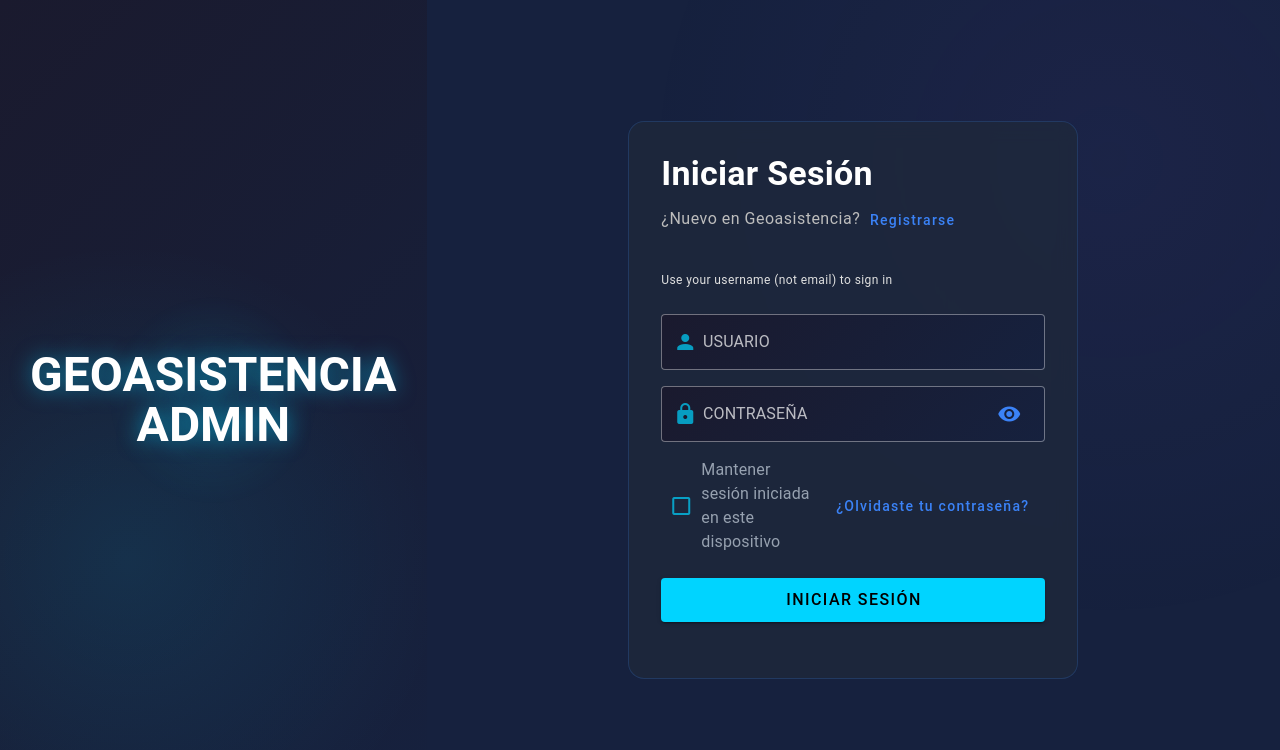
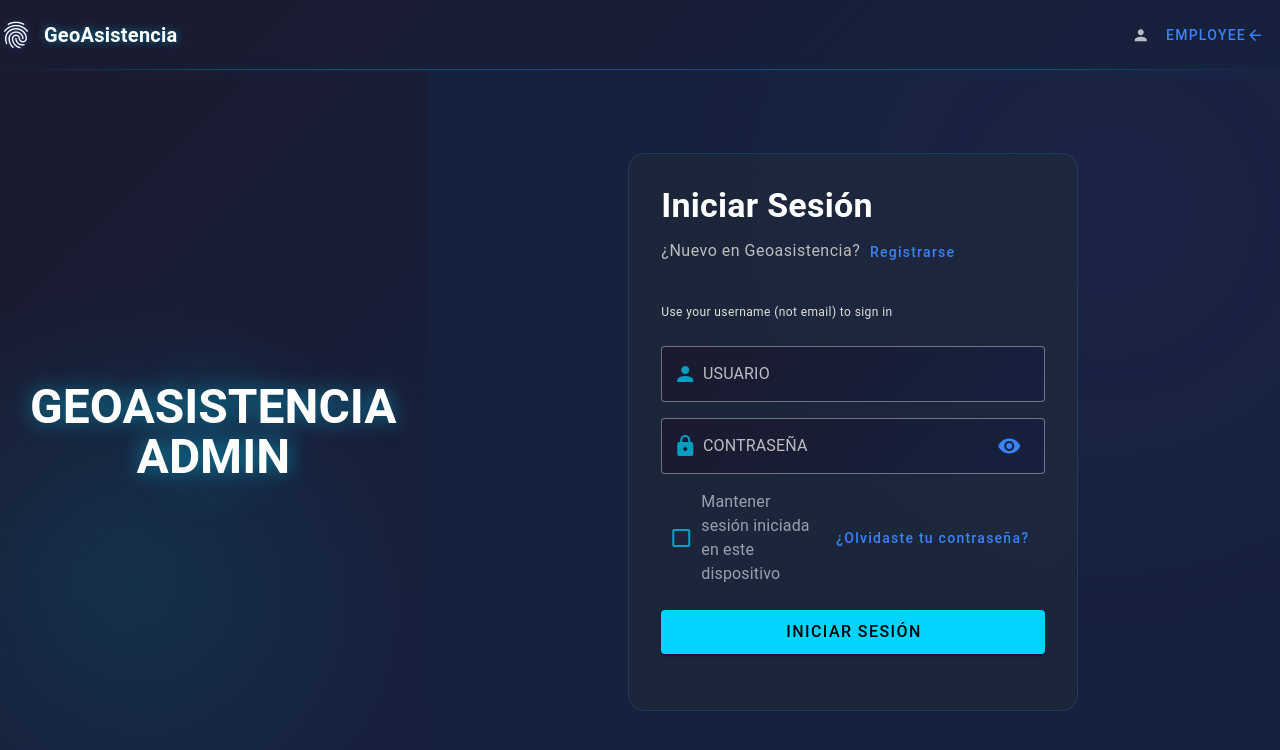
Before and after one commit to AndyM2023/geoasistencia, a Vue app in the folder admin-frontend/: page /login in a window 1280 px wide. Shown: the top 750 px of the page. Built offline with nearby package versions, Linux system fonts and the light colour scheme.

Commit message:
navbar listo

```diff
--- a/admin-frontend/src/components/Layout.vue
+++ b/admin-frontend/src/components/Layout.vue
@@ -12,8 +12,8 @@
 
 <script>
 import { ref } from 'vue'
-import AppBar from '../components/AppBar.vue'
-import SideNav from '../components/SideNav.vue'
+import AppBar from './AppBar.vue'
+import SideNav from './SideNav.vue'
 
 export default {
   name: 'AppLayout',
--- a/admin-frontend/src/views/Login.vue
+++ b/admin-frontend/src/views/Login.vue
@@ -1,4 +1,5 @@
 <template>
+  <AppBar />
   <v-container fluid class="login-container pa-0">
     <v-row no-gutters class="h-100">
       <!-- Panel izquierdo con gradiente azul oscuro -->
@@ -141,9 +142,13 @@
 import { ref, reactive, onMounted, onUnmounted } from 'vue'
 import { useRouter } from 'vue-router'
 import { useAuthStore } from '../stores/auth'
+import AppBar from '../components/AppBar.vue'
 
 export default {
   name: 'Login',
+  components: {
+    AppBar
+  },
   setup() {
     const router = useRouter()
     const authStore = useAuthStore()
@@ -222,12 +227,13 @@ export default {
 
 <style scoped>
 .login-container {
-  min-height: 100vh;
+  min-height: calc(100vh - 64px); /* Restar altura del AppBar */
   background: linear-gradient(135deg, #0a0a0f 0%, #1a1a2e 100%);
   margin: 0 !important;
   padding: 0 !important;
   border: none !important;
   outline: none !important;
+  margin-top: 64px !important; /* Agregar margen superior para el AppBar */
 }
 
 .left-panel {
@@ -367,4 +373,19 @@ export default {
     margin: 1rem;
   }
 }
+
+/* Asegurar que el AppBar sea visible */
+:deep(.v-app-bar) {
+  z-index: 1000 !important;
+  position: fixed !important;
+  top: 0 !important;
+  left: 0 !important;
+  right: 0 !important;
+}
+
+/* Ajustar el contenedor principal para el AppBar */
+.login-container {
+  position: relative;
+  z-index: 1;
+}
 </style>
--- a/admin-frontend/src/views/Recognition.vue
+++ b/admin-frontend/src/views/Recognition.vue
@@ -1,4 +1,5 @@
 <template>
+  <AppBar />
 
   <v-container fluid class="recognition-container pa-0">
     <!-- Imagen del lado izquierdo -->
```
